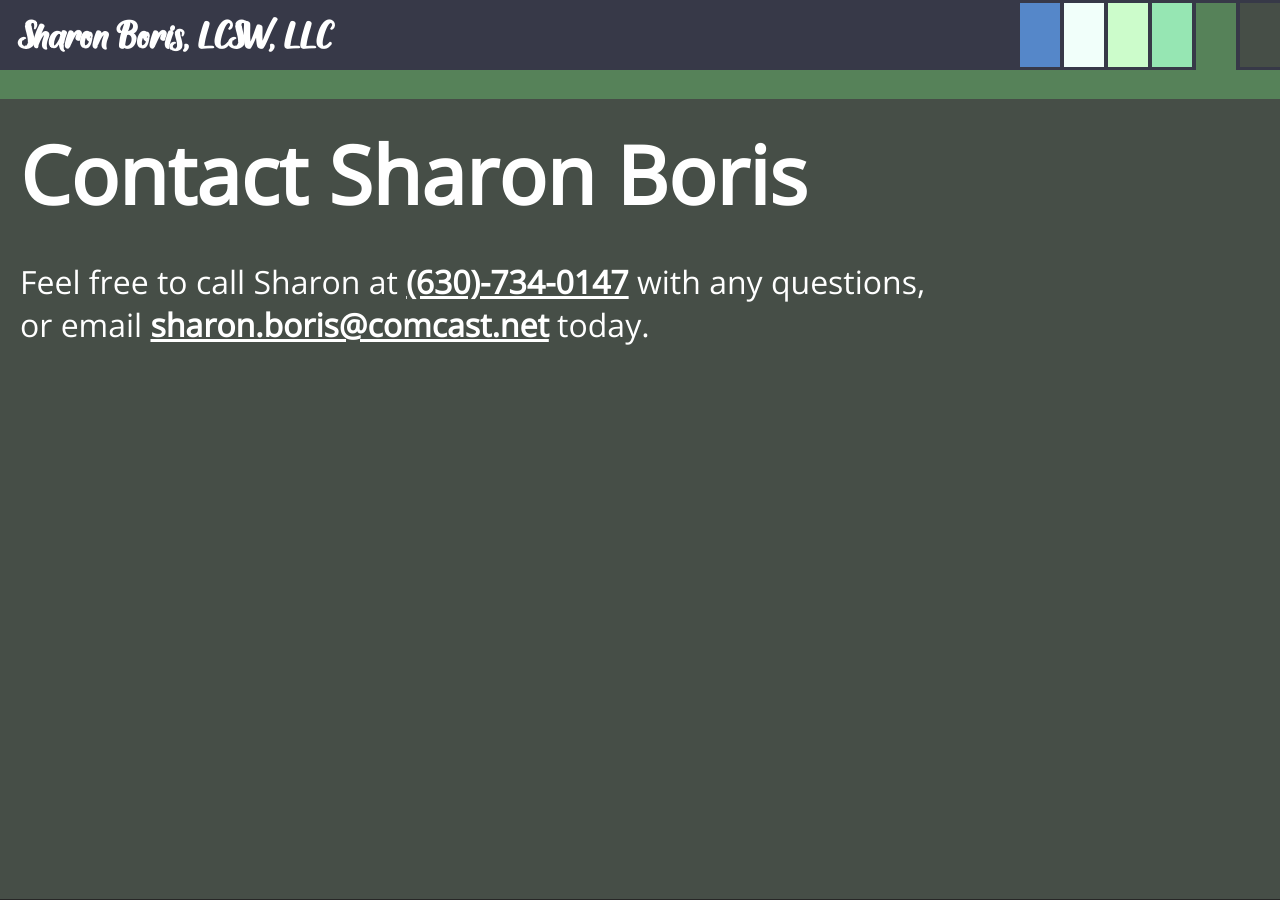
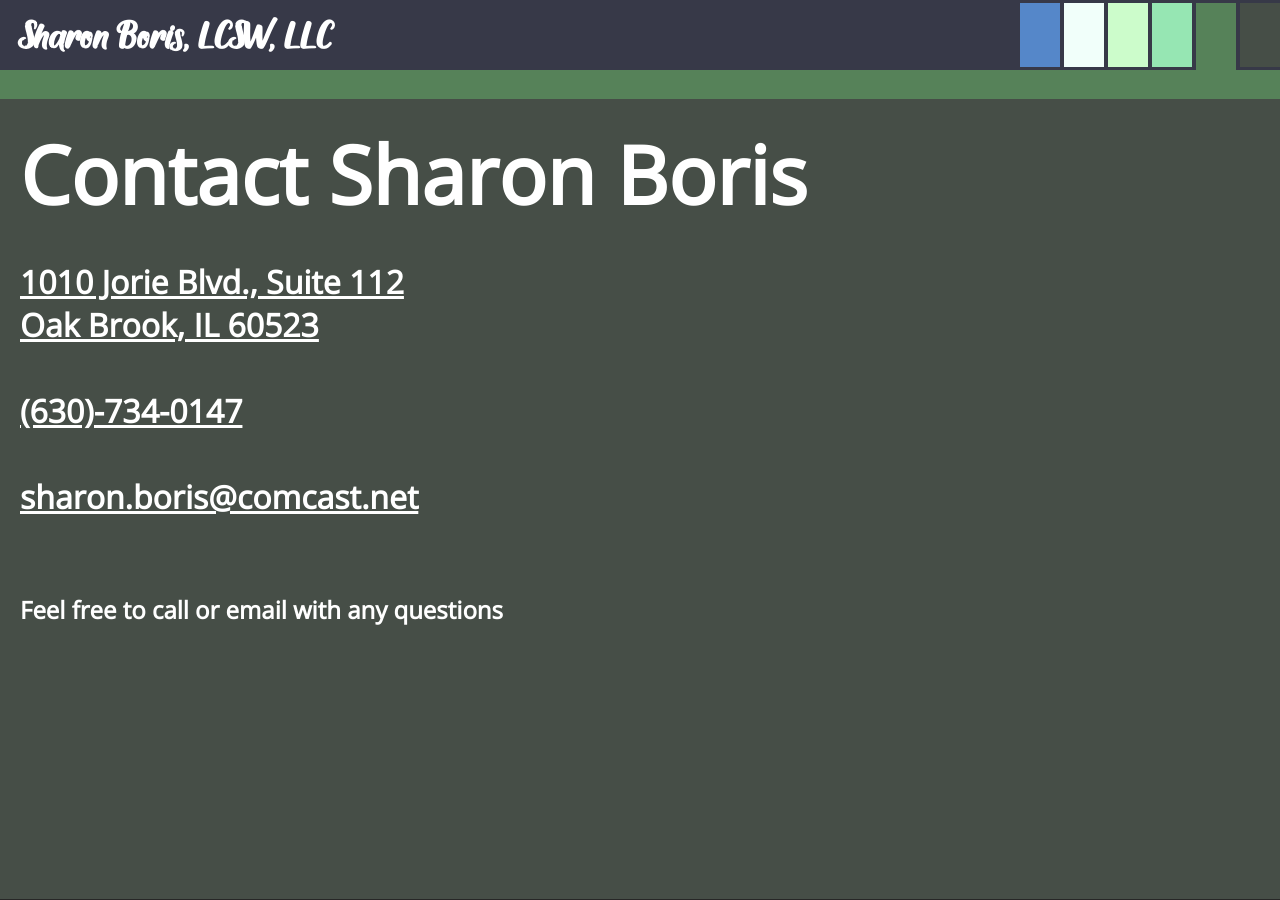
Before and after one commit to PlGGS/sharonboris.com, a Jekyll site: the page built from index.html, in a window 1280 px wide and 900 px high, scrolled down 3901 px. Built offline with Jekyll 4.4.1, drawn with Linux system fonts in a browser that asks for light colours; nearby versions of some CDN libraries; some web fonts are replaced.

Commit message:
Updated contact section

```diff
--- a/index.html
+++ b/index.html
@@ -210,9 +210,24 @@ css: main
     <div class="inner">
         <h2>Contact Sharon Boris</h2>
         <p>
-            Feel free to call Sharon at <a href="tel:630-734-0147">(630)-734-0147</a> with any questions,
-            <br />
-            or email <a href="mailto:sharon.boris@comcast.net">sharon.boris@comcast.net</a> today.
+            <a href="https://goo.gl/maps/jdbjJhKWGncf9TEx5">
+                <b>
+                    1010 Jorie Blvd., Suite 112
+                    <br>
+                    Oak Brook, IL 60523
+                </b>
+            </a>
+            <br>
+            <br>
+                <a href="tel:630-734-0147">(630)-734-0147</a>
+            <br>
+            <br>
+                <a href="mailto:sharon.boris@comcast.net">sharon.boris@comcast.net</a>
+            <br>
+            <br>
         </p>
+        <h3 style="font-size: 1.5em;">
+            Feel free to call or email with any questions
+        </h3>
     </div>
 </section>
```
